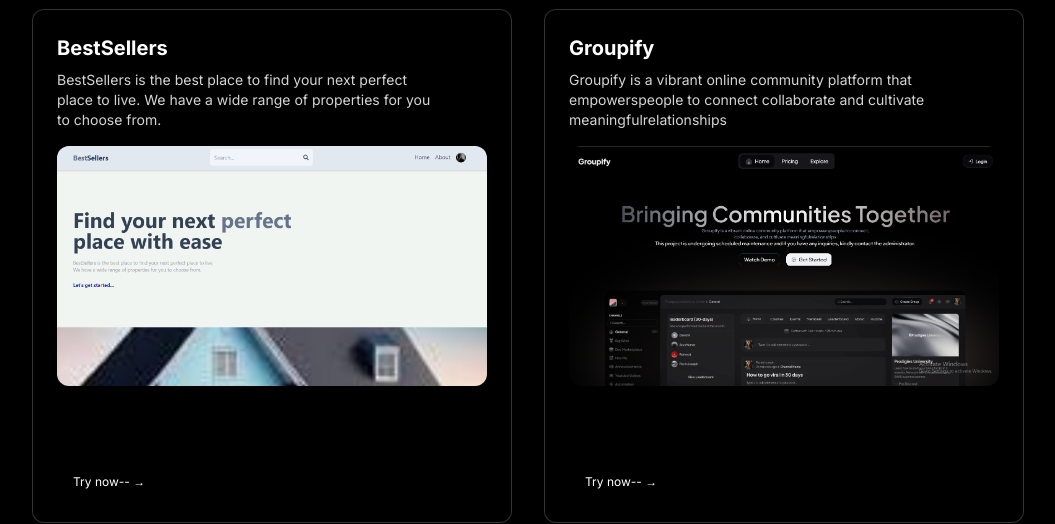
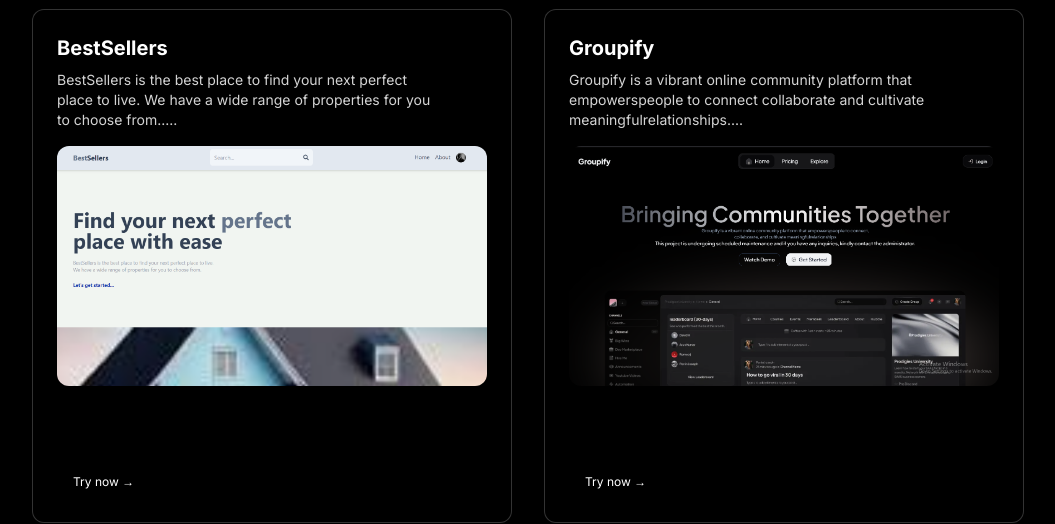
Before and after one commit to ishu74/itzmyportfolio, a Next.js app: page /projects in a window 1280 px wide. Shown: the part 303-827 px from the top of the page, without its empty margins (112-1167 px from the left). Built offline with nearby package versions, Linux system fonts and the light colour scheme.

Commit message:
little changers

```diff
--- a/src/app/projects/page.tsx
+++ b/src/app/projects/page.tsx
@@ -28,7 +28,7 @@
                     translateZ="60"
                     className="text-neutral-500 text-sm max-w-sm mt-2 dark:text-neutral-300"
                   >
-                    {project.description}
+                  {`${project.description.substring(0,206)}....`}
                   </CardItem>
                   <CardItem translateZ="100" className="w-full mt-4">
                     <Image
@@ -47,7 +47,7 @@
                       onClick={() => handleRedirect(project.url)}
                       className="px-4 py-2 rounded-xl text-xs font-normal dark:text-white"
                     >
-                      Try now-- →
+                      Try now →
                     </CardItem>
                     {/* </a> */}
                     {/* <CardItem
```
